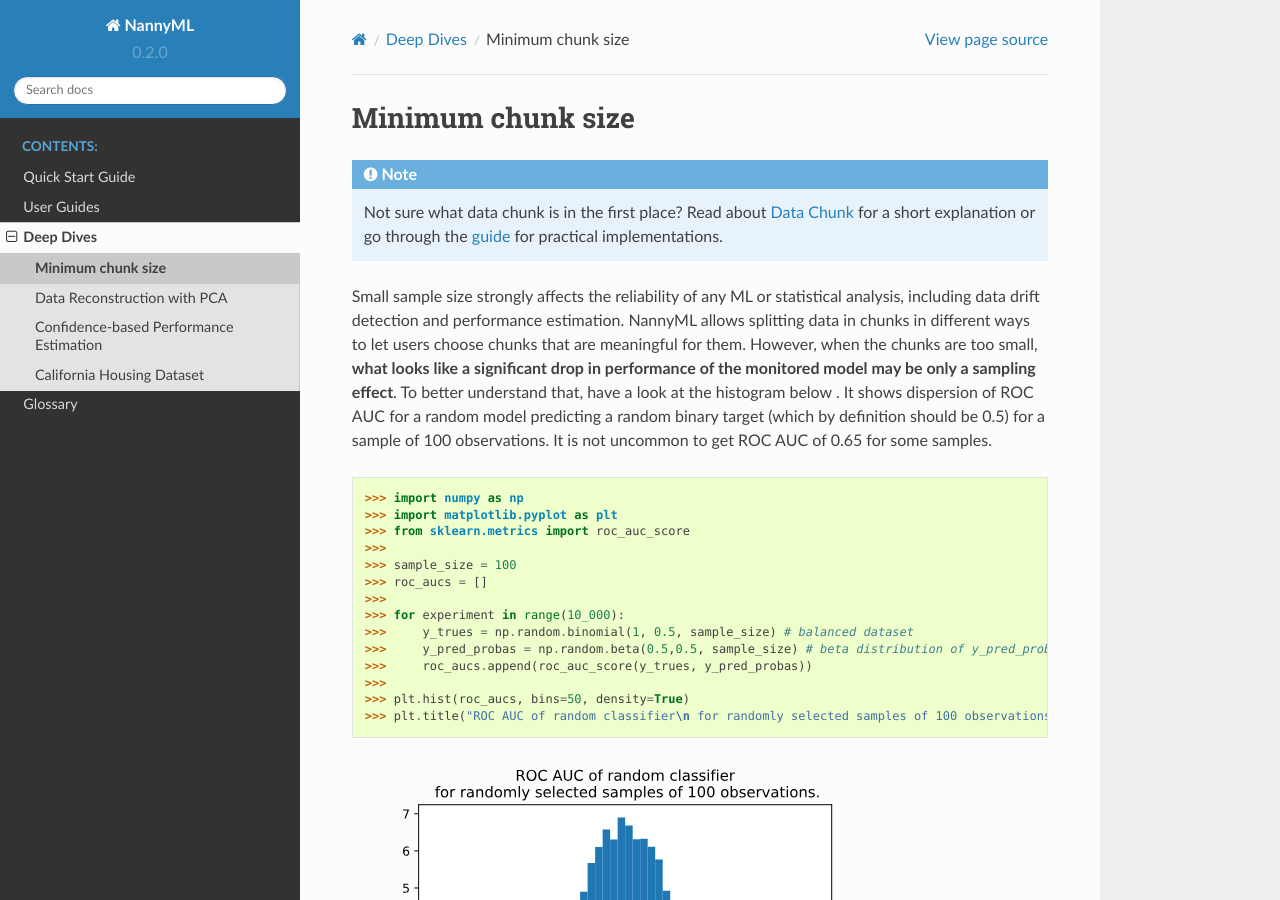
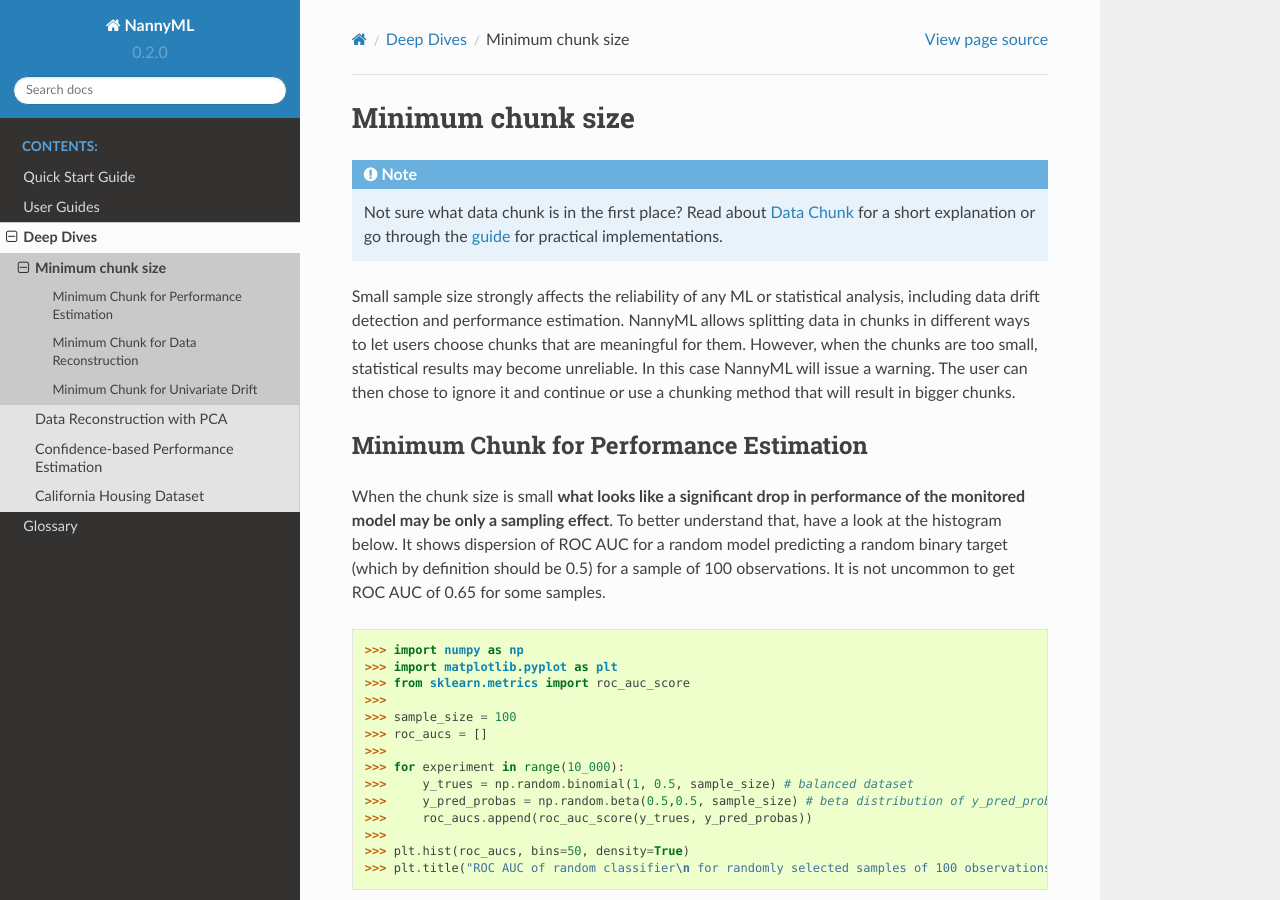
Before and after one commit to NannyML/nannyml, a Sphinx documentation site: the page built from docs/deep_dive/minimum_chunk_size.rst, in a window 1280 px wide and 900 px high. Built offline with Sphinx 7.4.7 and the Read the Docs theme 2.0.0, drawn with Linux system fonts in a browser that asks for light colours; pages that are not in the unit, such as notebooks, are missing from menus; some of the changed text lies outside the part shown.

Commit message:
add docs for minimum chunk size

```diff
--- a/docs/deep_dive/minimum_chunk_size.rst
+++ b/docs/deep_dive/minimum_chunk_size.rst
@@ -11,9 +11,18 @@
 
 Small sample size strongly affects the reliability of any ML or statistical analysis, including data drift detection
 and performance estimation. NannyML allows splitting data in chunks in different ways to let users choose chunks that
-are meaningful for them. However, when the chunks are too small, **what looks like a significant drop in performance
-of the monitored model may be only a sampling effect**. To better understand that, have a look at the histogram below
-. It shows dispersion of ROC AUC for a random model predicting a random binary target (which by definition should be 0.5) for a sample of 100 observations. It is not uncommon to get ROC AUC of 0.65 for some samples.
+are meaningful for them. However, when the chunks are too small, statistical results may become unreliable.
+In this case NannyML will issue a warning. The user can then chose to ignore it and continue or use a chunking
+method that will result in bigger chunks.
+
+Minimum Chunk for Performance Estimation
+========================================
+
+When the chunk size is small
+**what looks like a significant drop in performance of the monitored model may be only a sampling effect**.
+To better understand that, have a look at the histogram below.
+It shows dispersion of ROC AUC for a random model predicting a random binary target (which by definition should be 0.5) for
+a sample of 100 observations. It is not uncommon to get ROC AUC of 0.65 for some samples.
 
 .. code-block:: python
 
@@ -54,3 +63,26 @@
 
 This solution has a few shortcomings. It is easy to imagine two different datasets and models with ROC AUC scores and
 class balances that are the same, but dispersions of ROC AUC on samples of the same size that are different. Moreover, the arbitrary limits on standard deviation may not fit all cases. After all, there are situations where the performance actually fluctuates on reference data (due to e.g. seasonality). Finally, there are cases where only one chunk size is justified from business perspective (e.g. quarterly split). For these reasons, minimum chunk size should not be treated as recommended chunk size nor as a hard limit. It is just a chunk size, below which performance - actual or estimated - most likely will be governed by sampling effects rather than actual changes. Finally, be aware that sample size also affects calculations related to data drift.
+
+
+Minimum Chunk for Data Reconstruction
+=====================================
+
+To ensure that there is no significant noise present in data recontruction results NannyML suggests a minimum chunk size
+based on the number of features user to perform data reconstruction according to this function:
+
+.. math::
+
+    f(x) = \textrm{Int}( 20 * x ^ {\frac{5}{6}})
+
+The result based on internal testing. It is merely a suggestion because multidimensional data can have difficult to foresee
+instabilities. A better suggestion could be derived by inspecting the data used to look for
+:ref:`multivariate drift<data-drift-multivariate>` but at the cost of increased computation time.
+
+Minimum Chunk for Univariate Drift
+==================================
+
+To ensure that there is no significant noise present in :ref:`Univariate Drift Detection<data-drift-univariate>`
+the recommended minimum chunk size is 500. It is a rule of thumb
+choice that should cover most common cases. A better suggestion could be derived by inspecting the data used
+for Univariate Drift detection but at the cost of increased computation time.
```
